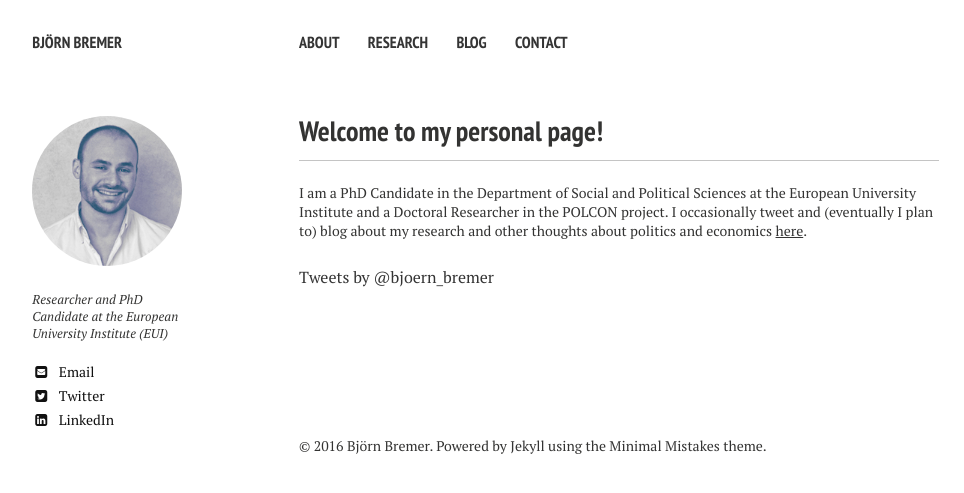
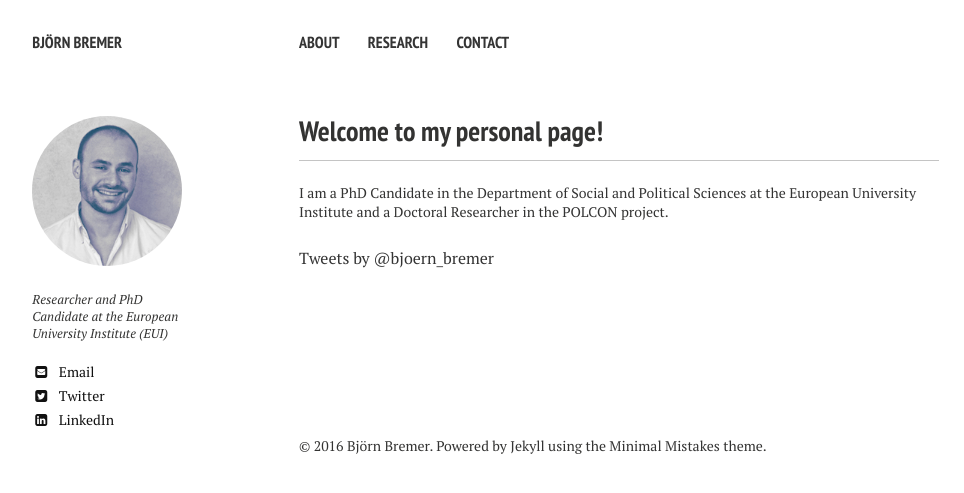
Before and after one commit to bjoernbremer/bjoernbremer.github.io, a Jekyll site: the page built from index.md, in a window 1280 px wide. Shown: the top 493 px of the page, without its empty margins (21-985 px from the left). Built offline with Jekyll 4.4.1, drawn with Linux system fonts in a browser that asks for light colours; nearby versions of some CDN libraries; comment, search, counter and statistics services are not loaded.

Commit message:
First commit

```diff
--- a/_data/navigation.yml
+++ b/_data/navigation.yml
@@ -6,8 +6,5 @@
 - title: Research
   url: /research/
 
-- title: Blog
-  url: /blog/
-
 - title: Contact
   url: /contact/
--- a/index.md
+++ b/index.md
@@ -8,4 +8,4 @@ image:
   creditlink:
 ---
 
-I am a PhD Candidate in the [Department of Social and Political Sciences](http://www.eui.eu/DepartmentsAndCentres/PoliticalAndSocialSciences/Index.aspx) at the [European University Institute](http://www.eui.eu/Home.aspx) and a Doctoral Researcher in the [POLCON](http://www.eui.eu/Projects/POLCON/Home.aspx) project. I occasionally tweet and (eventually I plan to) blog about my research and other thoughts about politics and economics <a href="{{ site.url }}/blog" style="text-decoration: underline">here</a>.
+I am a PhD Candidate in the [Department of Social and Political Sciences](http://www.eui.eu/DepartmentsAndCentres/PoliticalAndSocialSciences/Index.aspx) at the [European University Institute](http://www.eui.eu/Home.aspx) and a Doctoral Researcher in the [POLCON](http://www.eui.eu/Projects/POLCON/Home.aspx) project.
```
